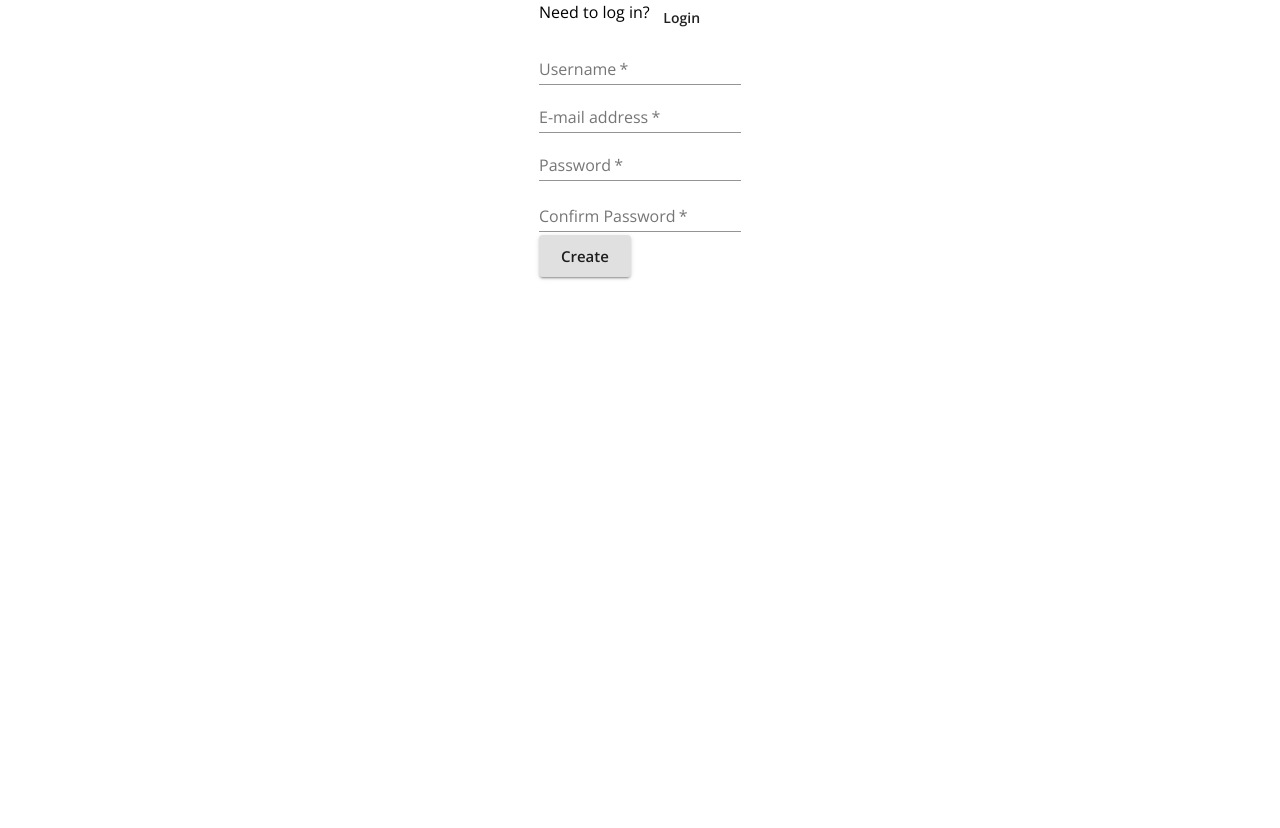
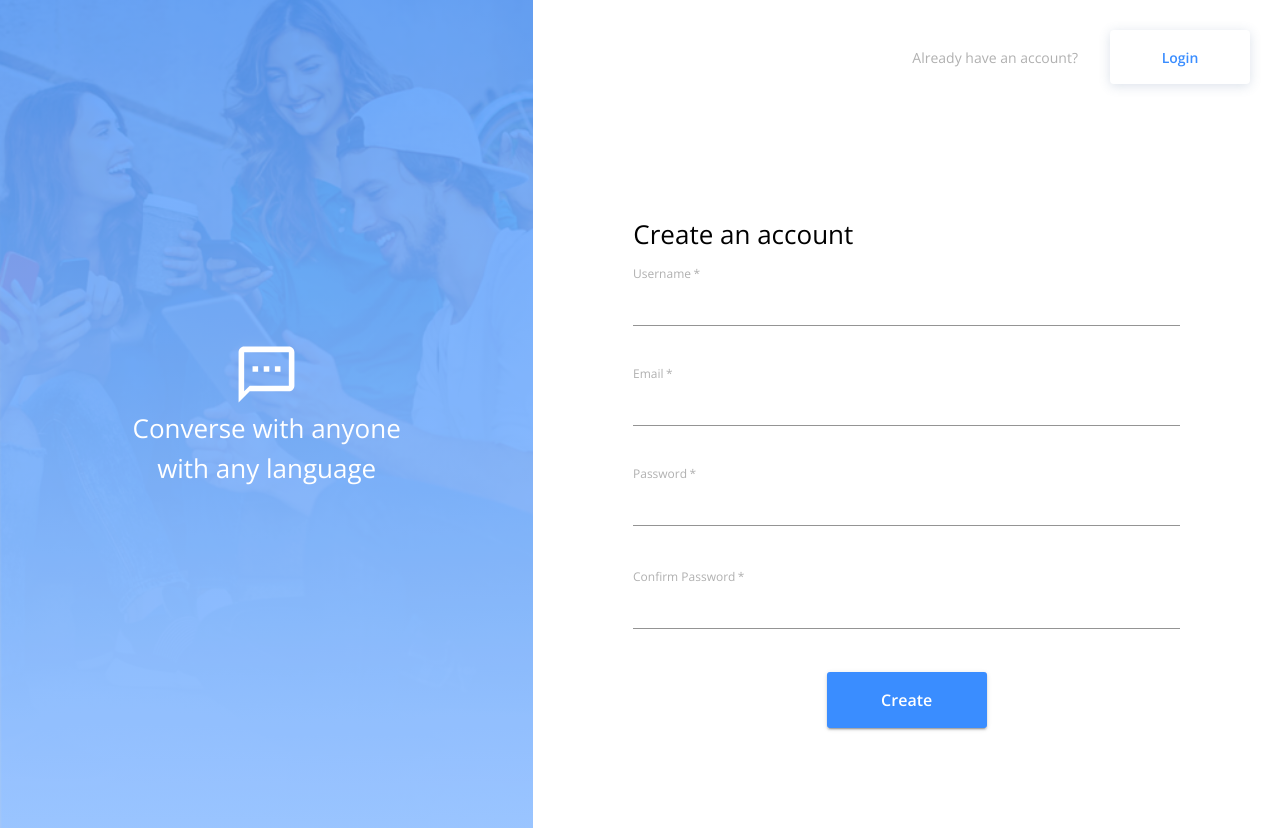
Before and after one commit to nowhh01/messenger, a React (Create React App) app in the folder client/: page /register in a window 1280 px wide. Before the commit the page ends 800 px from the top, so only its background shows below. Built offline with nearby package versions, Linux system fonts and the light colour scheme; no server answers.

Commit message:
new login and register pages

```diff
--- /dev/null
+++ b/client/src/AuthLayout.js
@@ -0,0 +1,57 @@
+import React from "react";
+import { Grid, Typography, makeStyles } from "@material-ui/core";
+import { TextsmsOutlined as TextsmsOutlinedIcon } from "@material-ui/icons";
+
+const useStyles = makeStyles(() => ({
+  root: {
+    display: "flex",
+    minHeight: "100vh"
+  },
+  banner: {
+    flex: 1,
+    backgroundImage:
+      'linear-gradient(#3A8DFFD9, #86B9FFD9), url("/static/images/bg-img.png")',
+    backgroundRepeat: "no-repeat",
+    opacity: 0.85,
+    backgroundSize: "cover"
+  },
+  bannerContent: {
+    height: "100%",
+    alignItems: "center",
+    justifyContent: "center"
+  },
+  icon: {
+    fontSize: "67px",
+    color: "white"
+  },
+  bannerText: {
+    width: "100%",
+    maxWidth: "280px",
+    fontSize: "26px",
+    lineHeight: "40px",
+    color: "white",
+    textAlign: "center"
+  }
+}));
+
+const AuthLayout = ({ children }) => {
+  const classes = useStyles();
+
+  return (
+    <Grid container justify="center" className={classes.root}>
+      <Grid item xs={5} className={classes.banner}>
+        <Grid container direction="column" className={classes.bannerContent}>
+          <TextsmsOutlinedIcon fontSize="67px" className={classes.icon} />
+          <Typography className={classes.bannerText}>
+            Converse with anyone with any language
+          </Typography>
+        </Grid>
+      </Grid>
+      <Grid item xs={7} justifyContent="flex-end">
+        {children}
+      </Grid>
+    </Grid>
+  );
+};
+
+export default AuthLayout;
--- a/client/src/Login.js
+++ b/client/src/Login.js
@@ -3,17 +3,72 @@ import { Redirect, useHistory } from "react-router-dom";
 import { connect } from "react-redux";
 import {
   Grid,
-  Box,
   Typography,
   Button,
   FormControl,
-  TextField,
+  makeStyles,
+  InputLabel,
+  Input
 } from "@material-ui/core";
 import { login } from "./store/utils/thunkCreators";
+
+const useStyles = makeStyles(() => ({
+  topContainer: {
+    padding: "30px",
+    justifyContent: "flex-end"
+  },
+  topContainerText: {
+    fontSize: "14px",
+    lineHeight: "17px",
+    padding: "0 32px",
+    color: "#B0B0B0",
+    alignSelf: "center"
+  },
+  topContainerButton: {
+    width: "140px",
+    height: "54px",
+    boxShadow: "0 2px 12px #4A6A9533",
+    fontSize: "14px",
+    lineHeight: "17px",
+    color: "#3A8DFF"
+  },
+  form: {
+    height: "calc(100% - 114px - 200px)",
+    padding: "100px",
+    display: "flex",
+    flexDirection: "column",
+    justifyContent: "center"
+  },
+  formHeader: {
+    fontSize: "26px",
+    lineHeight: "40px",
+    paddingBottom: "40px"
+  },
+  formControl: {
+    paddingBottom: "40px"
+  },
+  inputLabel: {
+    color: "#B0B0B0"
+  },
+  input: {
+    paddingTop: "12px"
+  },
+  loginButton: {
+    width: "160px",
+    height: "56px",
+    color: "white",
+    fontSize: "16px",
+    lineHeight: "19px",
+    alignSelf: "center",
+    backgroundColor: "#3A8DFF",
+    borderRadius: "3px"
+  }
+}));
 
 const Login = (props) => {
   const history = useHistory();
   const { user, login } = props;
+  const classes = useStyles();
 
   const handleLogin = async (event) => {
     event.preventDefault();
@@ -28,47 +83,72 @@ const Login = (props) => {
   }
 
   return (
-    <Grid container justify="center">
-      <Box>
-        <Grid container item>
-          <Typography>Need to register?</Typography>
-          <Button onClick={() => history.push("/register")}>Register</Button>
+    <>
+      <Grid container className={classes.topContainer}>
+        <Typography align="center" className={classes.topContainerText}>
+          Don't have an account?
+        </Typography>
+        <Button
+          onClick={() => history.push("/register")}
+          className={classes.topContainerButton}
+        >
+          Create account
+        </Button>
       </Grid>
-        <form onSubmit={handleLogin}>
+      <form onSubmit={handleLogin} className={classes.form}>
+        <Typography className={classes.formHeader}>Welcome Back!</Typography>
         <Grid>
-            <Grid>
-              <FormControl margin="normal" required>
-                <TextField
+          <FormControl fullWidth required className={classes.formControl}>
+            <InputLabel
+              htmlFor="username"
+              shrink
+              className={classes.inputLabel}
+            >
+              Username
+            </InputLabel>
+            <Input
+              id="username"
               aria-label="username"
-                  label="Username"
               name="username"
               type="text"
+              className={classes.input}
+            />
+          </FormControl>{" "}
+        </Grid>
+        <Grid>
+          <FormControl fullWidth required className={classes.formControl}>
+            <InputLabel
+              htmlFor="password"
+              shrink
+              className={classes.inputLabel}
+            >
+              Password
+            </InputLabel>
+            <Input
+              id="password"
+              aria-label="password"
+              name="password"
+              type="password"
+              className={classes.input}
+              inputProps={{ minLength: 6 }}
             />
           </FormControl>
         </Grid>
-            <FormControl margin="normal" required>
-              <TextField
-                label="password"
-                aria-label="password"
-                type="password"
-                name="password"
-              />
-            </FormControl>
-            <Grid>
-              <Button type="submit" variant="contained" size="large">
+        <Button
+          type="submit"
+          variant="contained"
+          className={classes.loginButton}
+        >
           Login
         </Button>
-            </Grid>
-          </Grid>
       </form>
-      </Box>
-    </Grid>
+    </>
   );
 };
 
 const mapStateToProps = (state) => {
   return {
-    user: state.user,
+    user: state.user
   };
 };
 
@@ -76,7 +156,7 @@ const mapDispatchToProps = (dispatch) => {
   return {
     login: (credentials) => {
       dispatch(login(credentials));
-    },
+    }
   };
 };
 
--- a/client/src/Signup.js
+++ b/client/src/Signup.js
@@ -3,17 +3,73 @@ import { Redirect, useHistory } from "react-router-dom";
 import { connect } from "react-redux";
 import {
   Grid,
-  Box,
   Typography,
   Button,
   FormControl,
-  TextField,
   FormHelperText,
+  InputLabel,
+  Input,
+  makeStyles
 } from "@material-ui/core";
 import { register } from "./store/utils/thunkCreators";
 
+const useStyles = makeStyles(() => ({
+  topContainer: {
+    padding: "30px",
+    justifyContent: "flex-end"
+  },
+  topContainerText: {
+    fontSize: "14px",
+    lineHeight: "17px",
+    padding: "0 32px",
+    color: "#B0B0B0",
+    alignSelf: "center"
+  },
+  topContainerButton: {
+    width: "140px",
+    height: "54px",
+    boxShadow: "0 2px 12px #4A6A9533",
+    fontSize: "14px",
+    lineHeight: "17px",
+    color: "#3A8DFF"
+  },
+  form: {
+    height: "calc(100% - 114px - 200px)",
+    padding: "100px",
+    display: "flex",
+    flexDirection: "column",
+    justifyContent: "center"
+  },
+  formHeader: {
+    fontSize: "26px",
+    lineHeight: "40px",
+    paddingBottom: "12px"
+  },
+  formControl: {
+    paddingBottom: "40px"
+  },
+  inputLabel: {
+    color: "#B0B0B0"
+  },
+  input: {
+    paddingTop: "12px"
+  },
+  submitButton: {
+    width: "160px",
+    height: "56px",
+    color: "white",
+    fontSize: "16px",
+    lineHeight: "19px",
+    alignSelf: "center",
+    backgroundColor: "#3A8DFF",
+    borderRadius: "3px"
+  }
+}));
+
 const Login = (props) => {
   const history = useHistory();
+  const classes = useStyles();
+
   const { user, register } = props;
   const [formErrorMessage, setFormErrorMessage] = useState({});
 
@@ -37,79 +93,120 @@ const Login = (props) => {
   }
 
   return (
-    <Grid container justify="center">
-      <Box>
-        <Grid container item>
-          <Typography>Need to log in?</Typography>
-          <Button onClick={() => history.push("/login")}>Login</Button>
+    <>
+      {" "}
+      <Grid container className={classes.topContainer}>
+        <Typography align="center" className={classes.topContainerText}>
+          Already have an account?
+        </Typography>
+        <Button
+          onClick={() => history.push("/login")}
+          className={classes.topContainerButton}
+        >
+          Login
+        </Button>
       </Grid>
-        <form onSubmit={handleRegister}>
+      <form onSubmit={handleRegister} className={classes.form}>
+        <Typography className={classes.formHeader}>
+          Create an account
+        </Typography>
         <Grid>
-            <Grid>
-              <FormControl>
-                <TextField
+          <FormControl fullWidth required className={classes.formControl}>
+            <InputLabel
+              htmlFor="username"
+              shrink
+              className={classes.inputLabel}
+            >
+              Username
+            </InputLabel>
+            <Input
+              id="username"
               aria-label="username"
-                  label="Username"
               name="username"
               type="text"
-                  required
+              className={classes.input}
             />
           </FormControl>
         </Grid>
         <Grid>
-              <FormControl>
-                <TextField
-                  label="E-mail address"
+          <FormControl fullWidth required className={classes.formControl}>
+            <InputLabel htmlFor="email" shrink className={classes.inputLabel}>
+              Email
+            </InputLabel>
+            <Input
+              id="email"
               aria-label="e-mail address"
+              name="email"
               type="email"
-                  name="email"
-                  required
+              className={classes.input}
             />
           </FormControl>
         </Grid>
         <Grid>
-              <FormControl error={!!formErrorMessage.confirmPassword}>
-                <TextField
+          <FormControl
+            fullWidth
+            required
+            className={classes.formControl}
+            error={!!formErrorMessage.confirmPassword}
+          >
+            <InputLabel
+              htmlFor="password"
+              shrink
+              className={classes.inputLabel}
+            >
+              Password
+            </InputLabel>
+            <Input
+              id="password"
               aria-label="password"
-                  label="Password"
+              name="password"
               type="password"
+              className={classes.input}
               inputProps={{ minLength: 6 }}
-                  name="password"
-                  required
             />
-                <FormHelperText>
-                  {formErrorMessage.confirmPassword}
-                </FormHelperText>
+            <FormHelperText>{formErrorMessage.confirmPassword}</FormHelperText>
           </FormControl>
         </Grid>
         <Grid>
-              <FormControl error={!!formErrorMessage.confirmPassword}>
-                <TextField
-                  label="Confirm Password"
-                  aria-label="confirm password"
+          <FormControl
+            fullWidth
+            required
+            className={classes.formControl}
+            error={!!formErrorMessage.confirmPassword}
+          >
+            <InputLabel
+              htmlFor="confirmPassword"
+              shrink
+              className={classes.inputLabel}
+            >
+              Confirm Password
+            </InputLabel>
+            <Input
+              id="confirmPassword"
+              aria-label="confirmPassword"
+              name="confirmPassword"
               type="password"
+              className={classes.input}
               inputProps={{ minLength: 6 }}
-                  name="confirmPassword"
-                  required
             />
-                <FormHelperText>
-                  {formErrorMessage.confirmPassword}
-                </FormHelperText>
+            <FormHelperText>{formErrorMessage.confirmPassword}</FormHelperText>
           </FormControl>
         </Grid>
-            <Button type="submit" variant="contained" size="large">
+        <Button
+          type="submit"
+          variant="contained"
+          className={classes.submitButton}
+        >
           Create
         </Button>
-          </Grid>
       </form>
-      </Box>
-    </Grid>
+    </>
   );
 };
 
 const mapStateToProps = (state) => {
   return {
-    user: state.user,
+    user: state.user
   };
 };
 
@@ -117,7 +214,7 @@ const mapDispatchToProps = (dispatch) => {
   return {
     register: (credentials) => {
       dispatch(register(credentials));
-    },
+    }
   };
 };
 
--- a/client/src/routes.js
+++ b/client/src/routes.js
@@ -5,6 +5,7 @@ import { fetchUser } from "./store/utils/thunkCreators";
 import Signup from "./Signup.js";
 import Login from "./Login.js";
 import { Home, SnackbarError } from "./components";
+import AuthLayout from "./AuthLayout";
 
 const Routes = (props) => {
   const { user, fetchUser } = props;
@@ -41,8 +42,22 @@ const Routes = (props) => {
         />
       )}
       <Switch>
-        <Route path="/login" component={Login} />
-        <Route path="/register" component={Signup} />
+        <Route
+          path="/login"
+          render={(props) => (
+            <AuthLayout>
+              <Login {...props} />
+            </AuthLayout>
+          )}
+        />
+        <Route
+          path="/register"
+          render={(props) => (
+            <AuthLayout>
+              <Signup {...props} />
+            </AuthLayout>
+          )}
+        />
         <Route
           exact
           path="/"
@@ -56,7 +71,7 @@ const Routes = (props) => {
 
 const mapStateToProps = (state) => {
   return {
-    user: state.user,
+    user: state.user
   };
 };
 
@@ -64,7 +79,7 @@ const mapDispatchToProps = (dispatch) => {
   return {
     fetchUser() {
       dispatch(fetchUser());
-    },
+    }
   };
 };
 
```
Also changed, not shown: client/public/static/images/bg-img.png (added). Lines whose indentation alone changed are shown as unchanged.
